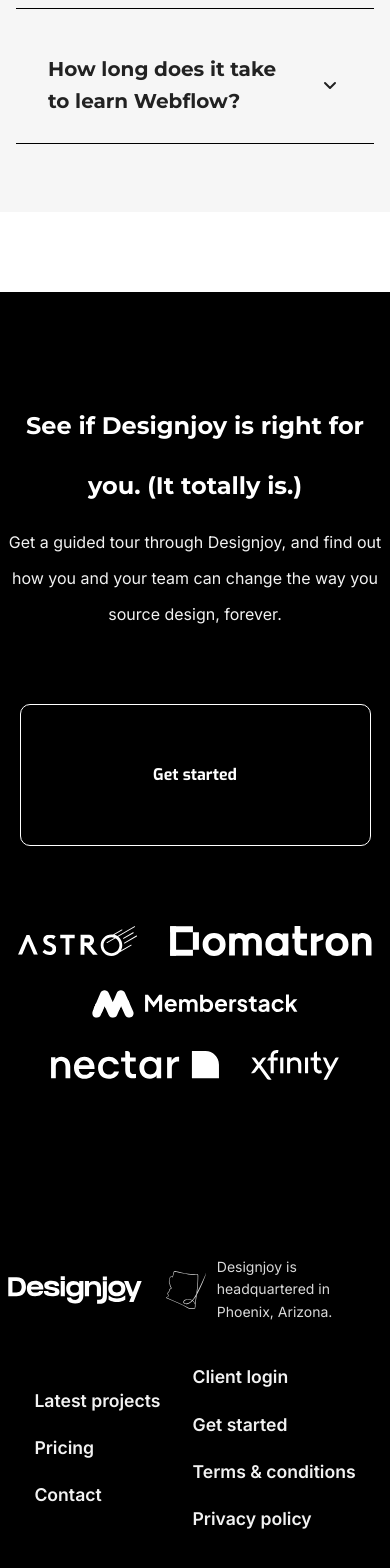
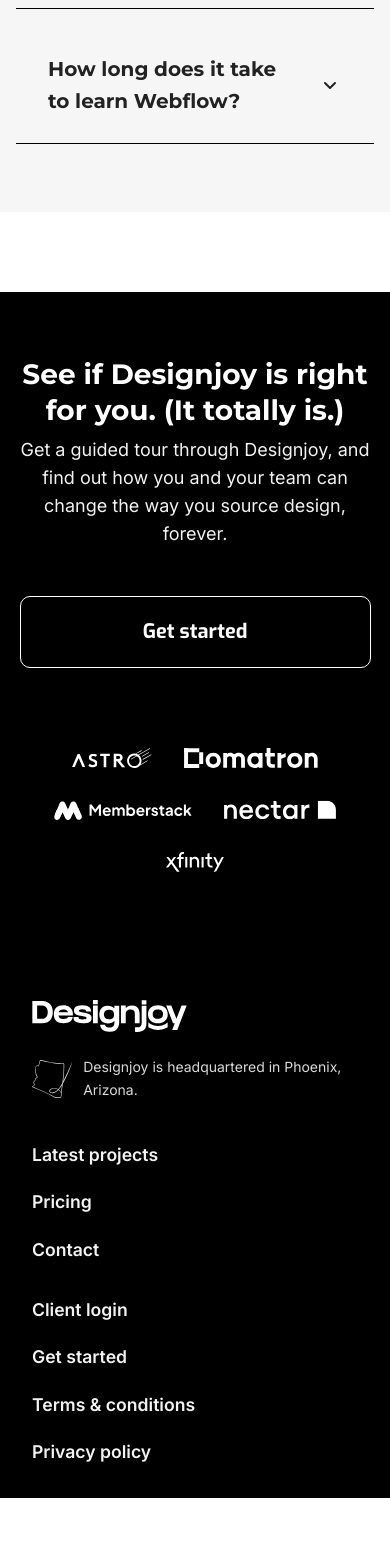
Before and after one commit to arjuncvinod/DesignJoy-Frontend, a React (Vite) app: page / in a window 390 px wide. Shown: the part 8361-9929 px from the top of the page. After the commit the page ends 9859 px from the top, so only its background shows below. Built offline with nearby package versions, Linux system fonts and the light colour scheme.

Commit message:
feat: enhance footer styles for improved responsiveness and layout; adjust typography and spacing

```diff
--- a/src/styles/footer.module.css
+++ b/src/styles/footer.module.css
@@ -82,7 +82,7 @@
     opacity: 0.85;
 }
 
-.footer__location span{
+.footer__location span {
     font-size: 14px;
     width: 200px;
 }
@@ -184,81 +184,130 @@
     border: 1px solid #000000;
 
 }
-.footer__cta_button:focus{
+
+.footer__cta_button:focus {
     outline: none;
 }
 
 @media (max-width: 900px) {
     .footer__bottom {
         flex-direction: column;
-        align-items: center;
+        align-items: flex-start;
         gap: 2.5rem;
         padding: 2.5rem 1rem 0 1rem;
     }
 
-    .footer__brand-location,
-    .footer__links {
-        align-items: center;
-        min-width: unset;
+    .footer__brand_location {
+        flex-direction: column;
+        align-items: flex-start;
+        text-align: left;
+        gap: 1.5rem;
     }
 
-    .footer__brand-location {
-        align-items: center;
-        text-align: center;
+    .footer__links {
+        align-items: flex-start;
+        min-width: unset;
+        justify-content: flex-start;
+        width: 100%;
+    }
+
+    .footer__location {
+        flex-direction: row;
+        text-align: left;
+        width: 100%;
+    }
+
+    .footer__location span {
+        width: auto;
+        text-align: left;
     }
 
     .footer__cta_heading {
-        font-size: 2.2rem;
+        font-size: 36px;
+        line-height: 44px;
+        padding: 0 1rem;
+    }
+
+    .footer__cta_subheading {
+        font-size: 20px;
+        line-height: 30px;
+        padding: 0 1rem;
     }
 
     .footer__cta_button {
-        font-size: 1.3rem;
-        padding: 1.2rem 0;
-        min-width: 180px;
+        font-size: 24px;
+        padding: 1.5rem 0;
+        width: 90%;
+        height: auto;
+    }
+
+    .footer__clients {
+        gap: 2.5rem;
+        padding: 0 1rem;
+    }
+
+    .footer__client_logo {
+        height: 25px;
     }
 }
 
 @media (max-width: 600px) {
+    .footer {
+        padding: 2rem 0;
+    }
+
     .footer__top {
-        padding: 2rem 0 1.5rem 0;
+        padding: 1.5rem 0;
     }
 
     .footer__clients {
         gap: 2rem;
+        margin-bottom: 4rem;
     }
 
-    .footer__bottom {
-        padding: 1.5rem 0.5rem 0 0.5rem;
+    .footer__client_logo {
+        height: 20px;
     }
 
     .footer__links {
         gap: 2rem;
+        flex-direction: column;
+        align-items: flex-start;
+        padding: 0 1rem;
     }
 
-    .footer__brand {
-        font-size: 1.5rem;
-    }
-
-    .footer__brand-name {
-        font-size: 1.5rem;
+    .footer__links_list {
+        align-items: flex-start;
+        text-align: left;
     }
 
     .footer__cta_section {
-        padding: 2.5rem 0 1.5rem 0;
+        padding: 2rem 0;
     }
 
     .footer__cta_heading {
-        font-size: 1.5rem;
+        font-size: 28px;
+        line-height: 36px;
     }
 
     .footer__cta_subheading {
-        font-size: 1rem;
+        font-size: 18px;
+        line-height: 28px;
+        margin-bottom: 3rem;
     }
 
     .footer__cta_button {
-        font-size: 1rem;
-        padding: 1rem 0;
-        min-width: 120px;
-        width: 90vw;
+        font-size: 20px;
+        padding: 1.2rem 0;
+        height: auto;
+    }
+
+    .footer__brand_location {
+        width: 100%;
+        padding: 0 1rem;
+    }
+
+    .footer__location span {
+        font-size: 14px;
     }
 }
```
